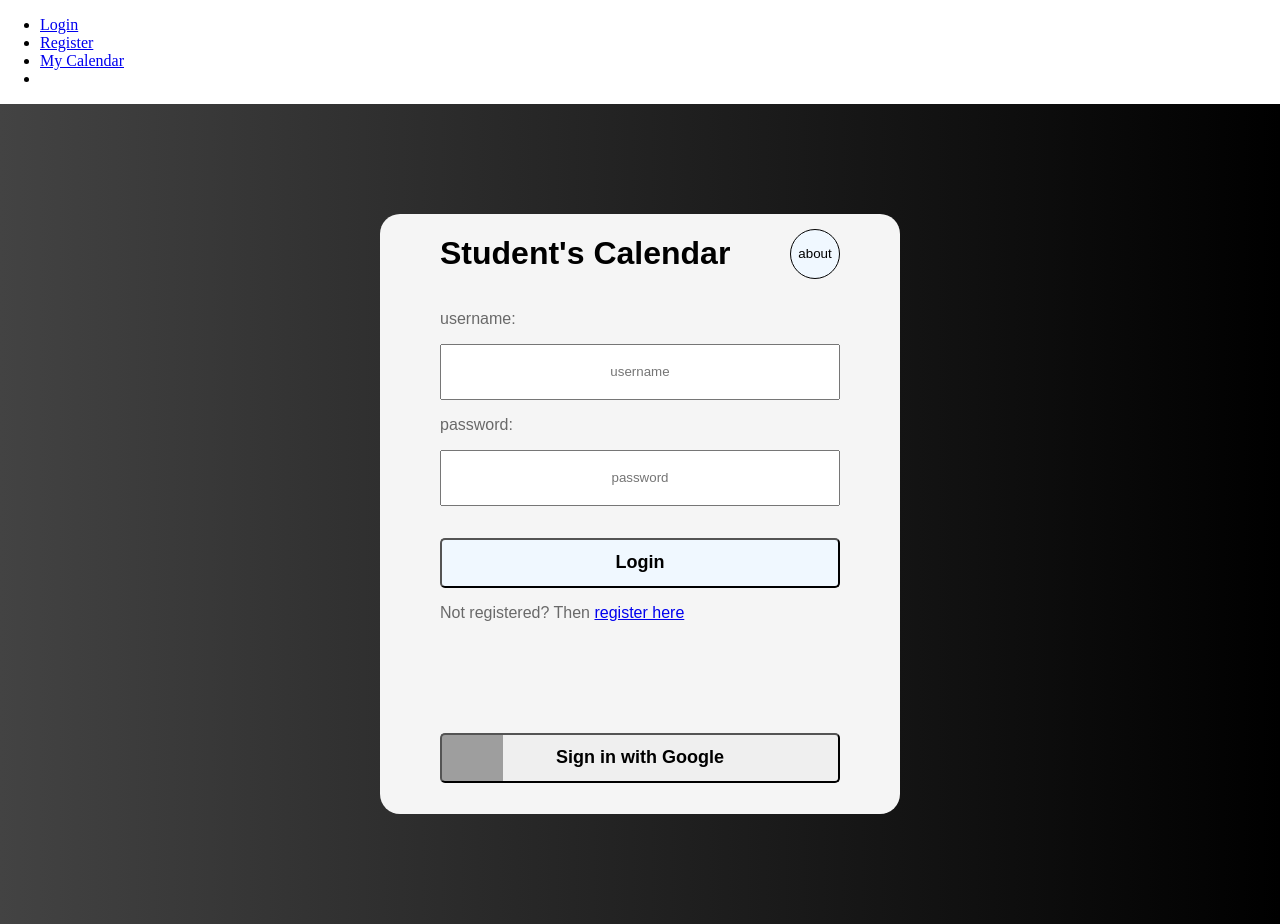
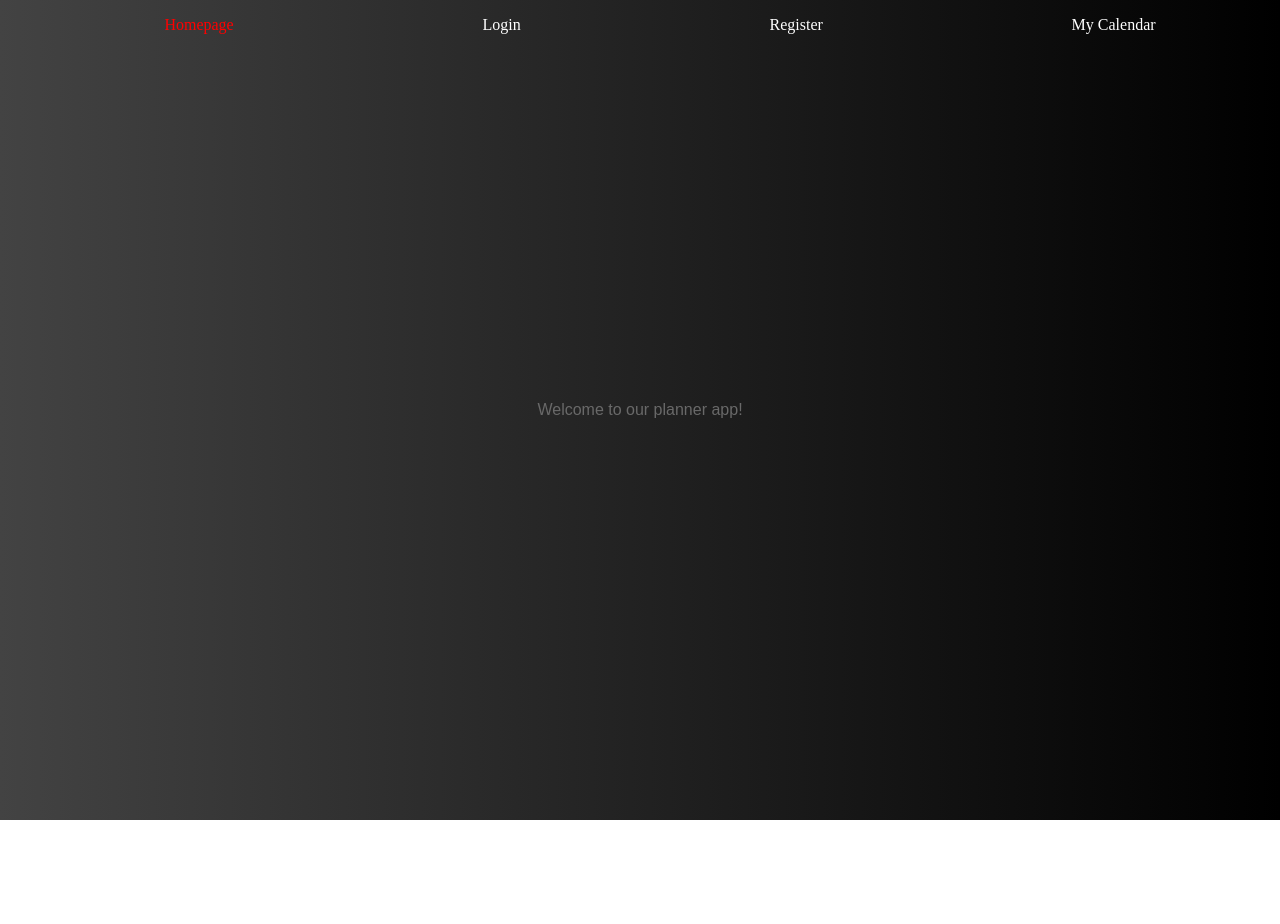
Before and after one commit to Putcoding/FrontendCalendar, a React (Create React App) app: page / in a window 1280 px wide. After the commit the page ends 820 px from the top, so only its background shows below. Built offline with nearby package versions, Linux system fonts and the light colour scheme; grey boxes are pictures that could not be loaded.

Commit message:
Implemented order of the next 6 days

```diff
--- a/src/App.js
+++ b/src/App.js
@@ -3,6 +3,7 @@ import { RouterProvider, createBrowserRouter } from "react-router-dom";
 import Login from "./Pages/Login";
 import Calendar from "./Pages/Calendar";
 import RootLayout from "./Pages/Root";
+import Home from "./Pages/Home";
 
 const router = createBrowserRouter([
   {
@@ -11,7 +12,7 @@ const router = createBrowserRouter([
     children: [
       {
         index: true,
-        element: <Login />,
+        element: <Home />,
       },
       { path: "login", element: <Login /> },
       { path: "calendar", element: <Calendar /> },
--- a/src/Components/Navigation.js
+++ b/src/Components/Navigation.js
@@ -2,35 +2,64 @@ import { useContext } from "react";
 import { NavLink } from "react-router-dom";
 import AuthContext from "../store/auth";
 
+import classes from "./Navigation.module.css";
+
 const Navigation = () => {
-
   const context = useContext(AuthContext);
   const isLoggedIn = context.isLoggedIn;
 
   return (
-    <nav>
+    <nav className={classes["nav-bar"]}>
       <ul>
+        <li>
+          <NavLink
+            className={({ isActive }) =>
+              isActive ? classes.active : undefined
+            }
+            to="/"
+          >
+            Homepage
+          </NavLink>
+        </li>
         {!isLoggedIn && (
           <li>
-            <NavLink to="/login">Login</NavLink>
+            <NavLink
+              className={({ isActive }) =>
+                isActive ? classes.active : undefined
+              }
+              to="/login"
+            >
+              Login
+            </NavLink>
           </li>
         )}
         {!isLoggedIn && (
           <li>
-            <NavLink to="/register">Register</NavLink>
+            <NavLink
+              className={({ isActive }) =>
+                isActive ? classes.active : undefined
+              }
+              to="/register"
+            >
+              Register
+            </NavLink>
           </li>
         )}
         {isLoggedIn && (
           <li>
-            <NavLink to="/logout">Logout</NavLink>
+            <button onClick={context.onLogout}>Logout</button>
           </li>
         )}
 
         <li>
-          <NavLink to="/calendar">My Calendar</NavLink>
-        </li>
-        <li>
-          <NavLink></NavLink>
+          <NavLink
+            className={({ isActive }) =>
+              isActive ? classes.active : undefined
+            }
+            to="/calendar"
+          >
+            My Calendar
+          </NavLink>
         </li>
       </ul>
     </nav>
--- a/src/Components/Navigation.module.css
+++ b/src/Components/Navigation.module.css
@@ -0,0 +1,22 @@
+.nav-bar {
+  position: absolute;
+  top: 0;
+  left: 0;
+  width: 100%;
+}
+
+.nav-bar ul {
+  list-style: none;
+  display: flex;
+  justify-content: space-around;
+}
+
+.nav-bar a {
+  text-decoration: none;
+  color: white;
+}
+
+.nav-bar a:hover,
+.nav-bar a.active {
+  color: red;
+}
--- a/src/Components/PlannerGrid.js
+++ b/src/Components/PlannerGrid.js
@@ -0,0 +1,39 @@
+import PlannerItem from "./PlannerItem";
+
+const PlannerGrid = () => {
+  const daysOfTheWeek = [
+    "Sunday",
+    "Monday",
+    "Tuesday",
+    "Wednesday",
+    "Thursday",
+    "Friday",
+    "Saturday",
+  ];
+  const today = new Date().getDay();
+  let nextSevenDays = [];
+  let begin = 0;
+
+  for (let i = 0; i < 7; i++) {
+    if (today + i > 7) {
+      for (let k = i-1; k < 7; k++) {
+        console.log("It i: " + i);
+        console.log("It k: " + k);
+        console.log("Value of begin: " + begin)
+        nextSevenDays[k] = daysOfTheWeek[begin];
+        begin++;
+      }
+    } else {
+      console.log("It i: " + i);
+      nextSevenDays[i] = daysOfTheWeek[today + i];
+    }
+  }
+
+  console.log(nextSevenDays);
+
+  return <ol>
+    {nextSevenDays.map(day => <PlannerItem day={day} />)}
+  </ol>;
+};
+
+export default PlannerGrid;
--- a/src/Components/PlannerItem.js
+++ b/src/Components/PlannerItem.js
@@ -0,0 +1,9 @@
+const PlannerItem = (props) => {
+  return (
+    <>
+      <h2>{props.day}</h2>
+    </>
+  );
+};
+
+export default PlannerItem;
--- a/src/Pages/Calendar.js
+++ b/src/Pages/Calendar.js
@@ -1,6 +1,7 @@
 import React, { useContext } from "react";
 import { Navigate } from "react-router-dom";
 import AuthContext from "../store/auth";
+import PlannerGrid from "../Components/PlannerGrid";
 
 function Calendar() {
   const context = useContext(AuthContext);
@@ -10,12 +11,9 @@ function Calendar() {
   }
 
   return (
-    <form className="Calendar">
-      <p>you are logged in!</p>
-      <button className="loginButton" onClick={context.onLogout}>
-        logout
-      </button>
-    </form>
+    <section>
+      <PlannerGrid></PlannerGrid>
+    </section>
   );
 }
 
--- /dev/null
+++ b/src/Pages/Home.js
@@ -0,0 +1,5 @@
+const Home = () => {
+    return <p>Welcome to our planner app!</p>
+}
+
+export default Home;
```
Also changed, not shown: src/App.css (+13 -19 lines).
